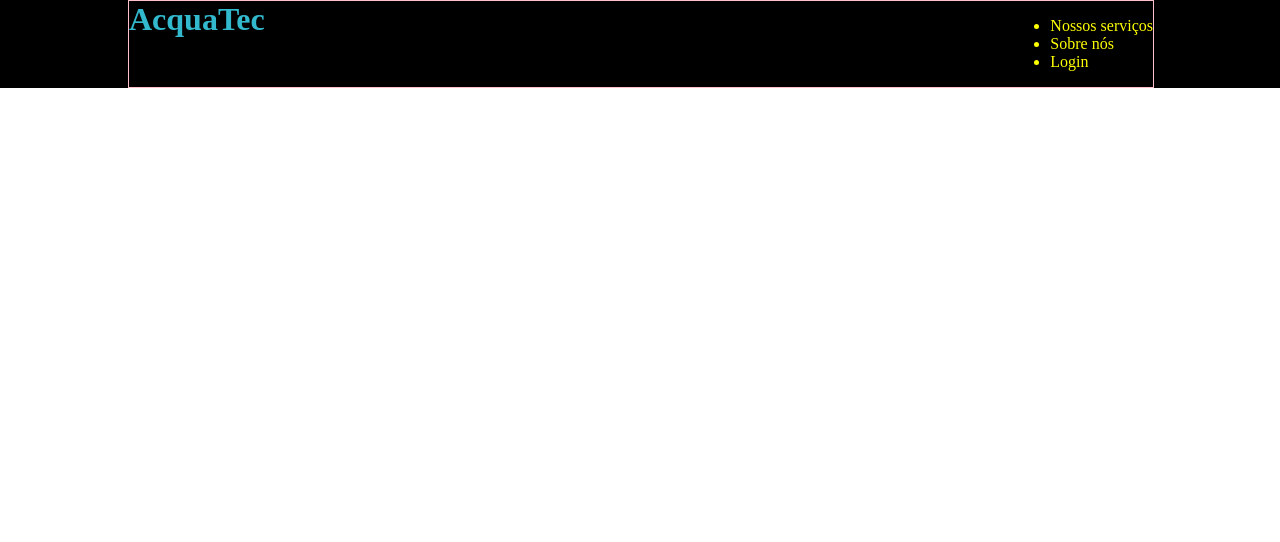
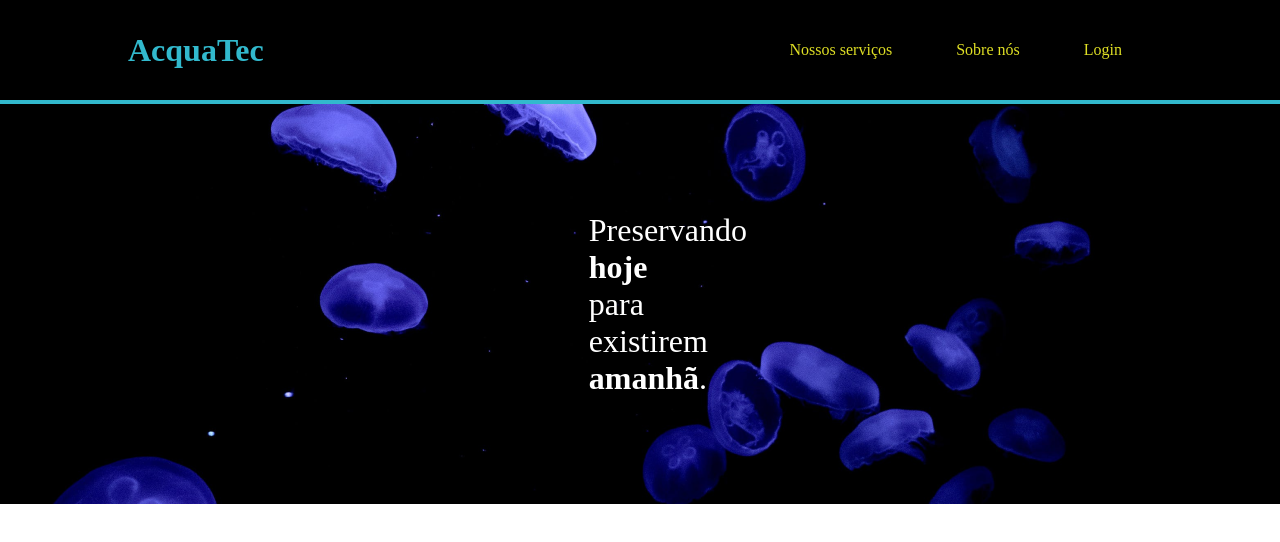
Before and after one commit to Angelly-rondon/projeto-acquatech, a plain HTML site: page index.html in a window 1280 px wide. Drawn offline with Linux system fonts and the light colour scheme.

Commit message:
finalizando header e desenvolvendo banner

```diff
--- a/index.html
+++ b/index.html
@@ -9,16 +9,26 @@
 </head>
 
 <body>
+    <!-- header -->
     <div class="header">
         <div class="container">
             <h1> AcquaTec </h1>
             <ul class="nav_bar">
-                <li> Nossos serviços </li>
-                <li> Sobre nós </li>
-                <li> Login </li>
+                <li><a href="#">Nossos serviços</a></li>
+                <li><a href="#">Sobre nós</a></li>
+                <li><a href="#">Login</a></li>
             </ul>
         </div>
     </div>
+
+    <!-- banner -->
+
+    <div class="banner">
+        <div class="container">
+            <p>Preservando <b>hoje</b> para existirem <b>amanhã</b>.</p>
+        </div>
+    </div>
+
 </body>
 
 </html>
--- a/style.css
+++ b/style.css
@@ -2,26 +2,64 @@ body{
     margin: 0;
 }
 
+/* header */
+
 .header {
     background-color: black;
+    width: 100%;
+    height: 100px;
+    border-bottom: 4px solid #32b9cd;
 }
 
-.container{
+.header .container{
     display: flex;
     justify-content: space-between;
+    align-items: center;
     width: 80%;
-    border: 1px solid pink;
-    /*margin-left: 10%;
-    margin-right: 10%;*/
-    margin: 0 10% 0 10%;
+    margin: 0 10%;
+    height: 100%;
 }
 
 
-h1 {
-    color: #32B9CD;
+.header .container h1 {
+    color: #32b9cd;
     margin: 0;
 }
 
-.nav_bar {
-    color: rgb(255, 255, 0);
+.header .container .nav_bar {
+    list-style: none;
 }
+
+.header .container .nav_bar li{
+    display: inline;
+    padding: 0 30px;
+}
+
+.header .container .nav_bar li a{
+    color: #dfdf24;
+    text-decoration: none;
+}
+
+/* banner */
+
+.banner {
+    width: 100%;
+    height: 400px;
+    background-image: url(imagens/bg-jelly-fish-para_outras_pags.png);
+}
+
+.banner .container{
+    width: 80%;
+    height: 100%;
+    margin: 0 10%;
+    display:inline-flex;
+    justify-content: center;
+    align-items: center;
+}
+
+.banner .container p{
+    margin: 0;
+    color:white;
+    font-size: 32px;
+    width: 10%;
+}
```
Also changed, not shown: imagens/bg-jelly-fish-para_outras_pags.png (added), imagens/favicon2.ico (added), imagens/growth_color.png (added), imagens/lightbulb_color.png (added), imagens/planet-earth_color.png (added).
